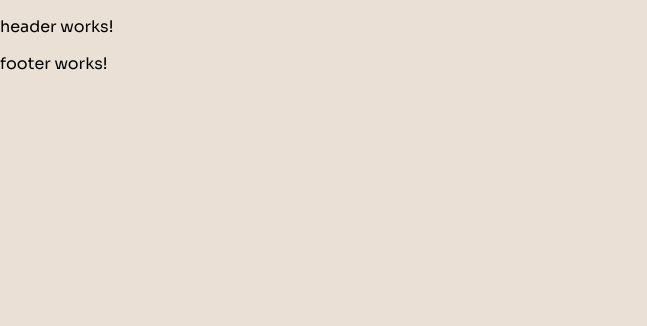
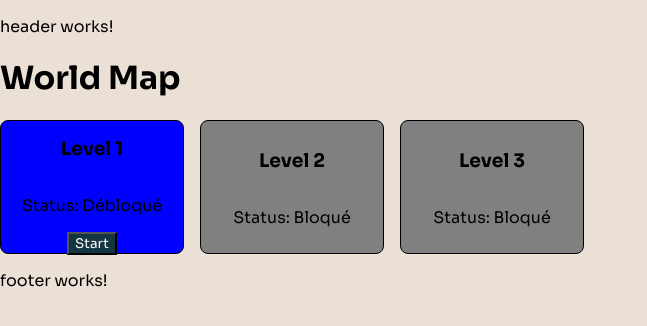
Before and after one commit to MaxMontouro/Nuit_Info_2024, an Angular app: page /world in a window 1280 px wide. Before the commit this address led to /. Shown: the top 326 px of the page, without its empty margins (0-647 px from the left). Built offline with nearby package versions, Linux system fonts and the light colour scheme.

Commit message:
J'ai commencé à mettre en place le fonctionnement du jeu principal

```diff
--- /dev/null
+++ b/src/app/components/quiz/quiz.component.html
@@ -0,0 +1,7 @@
+<h2>Quiz for Level {{ levelId }}</h2>
+<p>{{ question }}</p>
+<div>
+  <button *ngFor="let option of options" (click)="checkAnswer(option)">
+    {{ option }}
+  </button>
+</div>
--- /dev/null
+++ b/src/app/components/quiz/quiz.component.scss
@@ -0,0 +1,4 @@
+button {
+  margin: 0.5rem;
+  padding: 0.5rem 1rem;
+}
--- /dev/null
+++ b/src/app/components/quiz/quiz.component.ts
@@ -0,0 +1,29 @@
+import { Component } from '@angular/core';
+import { ActivatedRoute, Router } from '@angular/router';
+
+@Component({
+  selector: 'app-quiz',
+  standalone: false,
+
+  templateUrl: './quiz.component.html',
+  styleUrl: './quiz.component.scss',
+})
+export class QuizComponent {
+  levelId!: number;
+  question = 'What is 2 + 2?';
+  options = [2, 3, 4, 5];
+  correctAnswer = 4;
+
+  constructor(private route: ActivatedRoute, private router: Router) {
+    this.levelId = +this.route.snapshot.paramMap.get('id')!;
+  }
+
+  checkAnswer(answer: number) {
+    if (answer === this.correctAnswer) {
+      alert('Correct! Level Complete.');
+      this.router.navigate(['/world']);
+    } else {
+      alert('Wrong answer, try again.');
+    }
+  }
+}
--- /dev/null
+++ b/src/app/components/world/level/level.component.html
@@ -0,0 +1,7 @@
+<div class="level" [style.backgroundColor]="getPlatformColor()">
+  <h3>Level {{ level.id }}</h3>
+  <p>Status: {{ level.status }}</p>
+  <button *ngIf="level.status === 'Débloqué'" (click)="launchLevel()">
+    Start
+  </button>
+</div>
--- /dev/null
+++ b/src/app/components/world/level/level.component.scss
@@ -0,0 +1,12 @@
+.level {
+  width: 150px;
+  height: 100px;
+  text-align: center;
+  padding: 1rem;
+  border: 1px solid #000;
+  display: flex;
+  flex-direction: column;
+  justify-content: center;
+  align-items: center;
+  border-radius: 8px;
+}
--- /dev/null
+++ b/src/app/components/world/level/level.component.ts
@@ -0,0 +1,35 @@
+import { Component, EventEmitter, Input, Output } from '@angular/core';
+
+@Component({
+  selector: 'app-level',
+  standalone: false,
+
+  templateUrl: './level.component.html',
+  styleUrl: './level.component.scss',
+})
+export class LevelComponent {
+  @Input() level!: { id: number; status: string };
+  @Output() start = new EventEmitter<number>();
+  @Output() completed = new EventEmitter<number>();
+
+  markAsCompleted() {
+    this.completed.emit(this.level.id);
+  }
+
+  getPlatformColor(): string {
+    switch (this.level.status) {
+      case 'Débloqué':
+        return 'blue';
+      case 'Réussi':
+        return 'green';
+      default:
+        return 'gray';
+    }
+  }
+
+  launchLevel() {
+    if (this.level.status === 'Débloqué') {
+      this.start.emit(this.level.id);
+    }
+  }
+}
--- /dev/null
+++ b/src/app/components/world/world.component.html
@@ -0,0 +1,9 @@
+<h1>World Map</h1>
+<div class="levels">
+  <app-level
+    *ngFor="let level of levels"
+    [level]="level"
+    (start)="startQuiz(level.id)"
+    (completed)="onLevelCompleted(level.id)">
+  </app-level>
+</div>
--- /dev/null
+++ b/src/app/components/world/world.component.scss
@@ -0,0 +1,4 @@
+.levels {
+  display: flex;
+  gap: 1rem;
+}
--- /dev/null
+++ b/src/app/components/world/world.component.ts
@@ -0,0 +1,38 @@
+import { Component } from '@angular/core';
+import { Router } from '@angular/router';
+
+@Component({
+  selector: 'app-world',
+  standalone: false,
+
+  templateUrl: './world.component.html',
+  styleUrl: './world.component.scss',
+})
+export class WorldComponent {
+  levels = [
+    { id: 1, status: 'Débloqué' },
+    { id: 2, status: 'Bloqué' },
+    { id: 3, status: 'Bloqué' },
+  ];
+
+  constructor(private router: Router) {}
+
+  onLevelCompleted(levelId: number) {
+    const currentIndex = this.levels.findIndex((level) => level.id === levelId);
+
+    if (currentIndex !== -1) {
+      this.levels[currentIndex].status = 'Réussi';
+
+      if (currentIndex + 1 < this.levels.length) {
+        this.levels[currentIndex + 1].status = 'Débloqué';
+      }
+
+      // Force Angular à détecter les changements
+      this.levels = [...this.levels];
+    }
+  }
+
+  startQuiz(levelId: number) {
+    this.router.navigate(['/quiz', levelId]);
+  }
+}
```
Also changed, not shown: src/app/app-routing.module.ts (+7 -8 lines), src/app/app.module.ts (+7 -1 lines).
